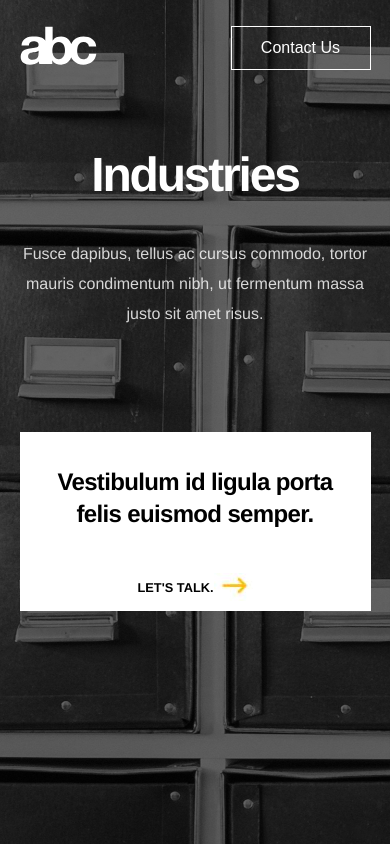
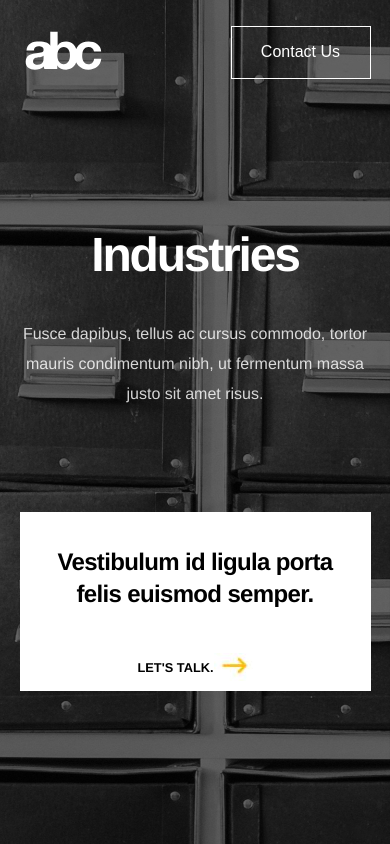
Before and after one commit to pantojao/bukwild-component, a React (Create React App) app: page / in a window 390 px wide. Built offline with nearby package versions, Linux system fonts and the light colour scheme.

Commit message:
slide animation now also moves with images

```diff
--- a/src/App.css
+++ b/src/App.css
@@ -6,7 +6,7 @@ html,
 }
 
 body {
-  background-color: #282c34;
+  background-color: #090a0c;
   margin: 0;
   color: white;
   overflow-x: hidden;
@@ -23,32 +23,23 @@ body {
   box-sizing: border-box;
 }
 
-.slide-appear {
-  transform: translateX(80vw);
-}
-.slide-appear-active {
-  transform: translateX(0vw);
-  transition:  transform 1000ms ease-in;
-}
-
 .slide-enter {
   transform: translateX(80vw);
 }
 
 .slide-enter-active {
-    transform: translateX(0vw);
-    transition:  transform 1000ms linear ;
+  transform: translateX(0vw);
+  transition: transform 1000ms ease-out;
 }
 
 .slide-exit {
-    transform: translateX(0vw);
-    position: absolute;
-    top: 20rem;
+  transform: translateX(0vw);
+  position: absolute;
 }
 
 .slide-exit-active {
-    transform: translateX(-100vw);
-    transition: transform 1000ms ease-out;
+  transform: translateX(-100vw);
+  transition: transform 900ms ease-out;
 }
 
 /* NavBar */
@@ -75,7 +66,6 @@ nav {
   flex-flow: column wrap;
   position: absolute;
   top: 3rem;
-  top:2.5rem;
   cursor: pointer;
 }
 
@@ -95,18 +85,17 @@ nav {
 /* Main Content (headers) */
 
 .all-content {
-  outline: 6px red solid;
   height: 100vh;
   width: 100vw !important;
   position: absolute;
-  top:0;
+  top: 0;
   background-repeat: no-repeat;
   background-attachment: fixed;
   background-size: cover;
   min-width: 100vw;
   min-height: 100vh;
   box-sizing: border-box;
-  z-index: -200
+  z-index: -200;
 }
 
 .content {
@@ -120,7 +109,6 @@ nav {
   justify-content: space-between;
   align-items: flex-start;
   padding-right: 4.5rem;
-
 }
 
 .headline {
@@ -188,14 +176,9 @@ nav {
     flex-direction: column;
     justify-content: center;
     text-align: center;
-    margin-top: 7rem;
+    margin-top: 12rem;
     padding: 0;
   }
-
-  .slide-exit {
-    top: 11rem;
-}
-
 
   .headline {
     font-size: 4.5rem;
--- a/src/App.js
+++ b/src/App.js
@@ -7,34 +7,23 @@ const content = require("./content.json");
 
 function App() {
   const [currentContent, setCurrentContent] = useState(false);
-  const [currentMarquee, setCurrentMarque] = useState('industries')
-  const [currentBackground, setCurrentBackground] = useState(
-    'url("./assets/backgrounds/slide_one.jpg")'
-  );
+  const [currentMarquee, setCurrentMarque] = useState("industries");
 
   useEffect(() => {
     let allContent = content["pages"];
     setCurrentContent(allContent);
   }, []);
 
-  function onChangeBackground(backgroundImage) {
-    const background = require(`./assets/backgrounds/${backgroundImage}`)
-      .default;
-    setCurrentBackground(`url("${background}")`);
-  }
-
-  // style={{ backgroundImage: currentBackground }}
-    return (
-    <div className="app" >
+  return (
+    <div className="app">
       <Router>
-        <Navbar changeMarquee={(current) => setCurrentMarque(current)}/>
+        <Navbar changeMarquee={(current) => setCurrentMarque(current)} />
         <Switch>
           <Route path="/">
             {currentContent ? (
               <MarqueeComponent
                 content={currentContent}
-                changeBackground={(color) => onChangeBackground(color)}
-                currentMarquee = {currentMarquee}
+                currentMarquee={currentMarquee}
               />
             ) : null}
           </Route>
--- a/src/components/AllContent.js
+++ b/src/components/AllContent.js
@@ -1,29 +1,26 @@
-import React, { useEffect, useState } from 'react'
+import React, { useEffect, useState } from "react";
 import Content from "./content";
 import CTA from "./CTA";
-import {CSSTransition, TransitionGroup} from 'react-transition-group'
+import { CSSTransition, TransitionGroup } from "react-transition-group";
 
 const AllContent = (props) => {
-    const [entering, setEntering] = useState(true)
-    const [exiting, setExiting] = useState(true)
+  const background = require(`../assets/backgrounds/${props.background}`)
+    .default;
 
-    const background = require(`../assets/backgrounds/${props.background}`).default;
-        // setCurrentBackground();
-
-    return (
-    entering ?
-    <div className="all-content" style={{backgroundImage: `url("${background}")`}}>
-       <TransitionGroup appear={true}>
-        <CSSTransition  key={props.content["title"]} enter={entering} exit={exiting} timeout={5000} classNames="slide" >
-            <div class="marquee-content" >
-                <Content content={props.content} />
-                <CTA content={props.content} />
+  return (
+    <>
+      <TransitionGroup appear={true}>
+        <CSSTransition key={props.content["title"]} timeout={2000} classNames="slide">
+          <div className="all-content"  style={{ backgroundImage: `url("${background}")` }}>
+            <div class="marquee-content">
+              <Content content={props.content} />
+              <CTA content={props.content} />
             </div>
+          </div>
         </CSSTransition>
       </TransitionGroup>
-    </div> : null
-    )
-}
+    </>
+  );
+};
 
-
-export default AllContent
+export default AllContent;
--- a/src/components/Marquee.js
+++ b/src/components/Marquee.js
@@ -4,30 +4,35 @@ import AllContent from "./AllContent.js";
 const MarqueeComponent = (props) => {
   const [contents, setContents] = useState(false);
   const [currentContent, setCurrentContent] = useState(false);
-  const [currentBackground, setCurrentBackground] = useState(false)
+  const [currentBackground, setCurrentBackground] = useState(false);
+
   useEffect(() => {
     setContents(props.content);
   }, []);
 
   useEffect(() => {
-    if (contents){
+    if (contents) {
       for (let content of contents) {
         if (content.slug == props.currentMarquee) {
           setCurrentContent(content);
-          // props.changeBackground(content.blocks[0].background);
-          setCurrentBackground(content.blocks[0].background)
+          setCurrentBackground(content.blocks[0].background);
           break;
         }
       }
     }
     if (!currentContent) {
       setCurrentContent(props.content[0]);
-      // props.changeBackground(props.content[0].blocks[0].background);
-      setCurrentBackground(props.content[0].blocks[0].background)
+      setCurrentBackground(props.content[0].blocks[0].background);
     }
   }, [props.currentMarquee]);
 
-  return <>{currentContent ? <AllContent content={currentContent} background={currentBackground}/> : null}</>;
+  return (
+    <>
+      {currentContent ? (
+        <AllContent content={currentContent} background={currentBackground} />
+      ) : null}
+    </>
+  );
 };
 
 export default MarqueeComponent;
--- a/src/components/content.js
+++ b/src/components/content.js
@@ -5,8 +5,6 @@ const Content = (props) => {
 
   useEffect(() => {
     setContent(props.content["blocks"][0])
-    console.log("changae", props)
-
   }, [props])
 
   return (
--- a/src/components/logo.js
+++ b/src/components/logo.js
@@ -14,8 +14,7 @@ const Logo = (props) => {
     <div
       onMouseEnter={() => setLinkDisplay(true)}
       onMouseLeave={() => setLinkDisplay(false)}
-      style={{ position: "relative" }}
-    >
+      style={{ position: "relative", border: "5px transparent solid" }}>
       <LogoIcon />
 
       {linkDisplay ? (
```
